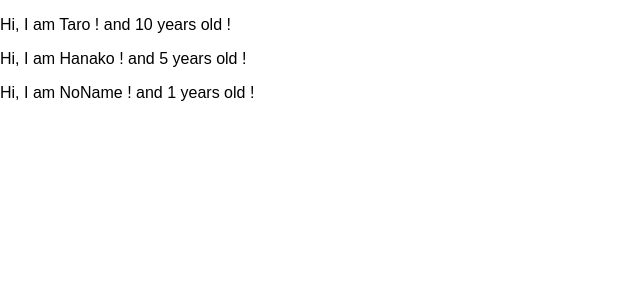
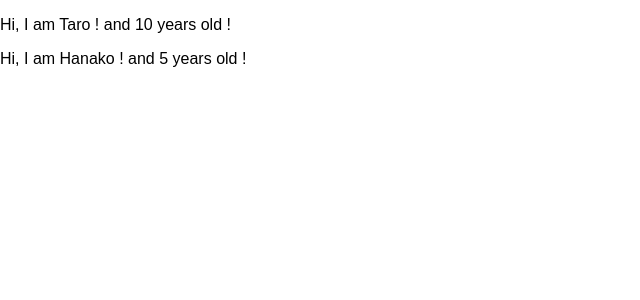
Before and after one commit to masa-berl01102019/udemy-react-redux-crud-app, a React (Create React App) app: page / in a window 1280 px wide. Shown: the top 300 px of the page, without its empty margins (0-640 px from the left). Built offline with nearby package versions, Linux system fonts and the light colour scheme.

Commit message:
Learn  props-type

```diff
--- a/src/App.js
+++ b/src/App.js
@@ -74,25 +74,67 @@
 
 /* props */
   // propsはcomponentの属性のことでpropsには文字,数字,配列,オブジェクト,関数など何でも使用できる
+  // import React from 'react';
+  //
+  // const App = () => {
+  //
+  //   // return (
+  //   //   <div>
+  //   //     <User name={"Taro"} age={10} />
+  //   //     <User name={"Hanako"} age={5} />
+  //   //     {/* 上記のようにcomponentは再利用可能でかつ属性(name,age)の値に個別の値を渡して表示することも出来る */}
+  //   //   </div>
+  //   // )
+  //   // 上記は下記のようにユーザーの情報を配列で一括で管理して書き換えられる
+  //
+  //   const profiles = [ // 配列で属性と値を管理
+  //     { name: 'Taro', age: 10 },
+  //     { name: 'Hanako', age: 5 },
+  //     { }, // 下記で定めたdefaultPropsが参照される
+  //   ]
+  //
+  //   return (
+  //     <div>
+  //       {
+  //         profiles.map((profile, index) => {
+  //           return <User name={profile.name} age={profile.age} key={index} />
+  //         })
+  //       }
+  //       {/* 上記のようにmapで展開して値を渡すようにすれば配列の数だけ自動作成してくれる */}
+  //       {/*
+  //         ReactではPropにkeyという値を指定することが出来て、Componentのリストを表示するような時にユニークなkeyをつけていないとdevelopment環境だとwarningがでてしまう
+  //         このkeyはVirtualDOMのdiffから実際のDOMに反映させるときに最小限の変更にするために使われる
+  //         mapで展開する際はindexをkeyに渡してあげるのがベストプラクティス
+  //       */}
+  //     </div>
+  //   )
+  // }
+  //
+  // // User component
+  // const User = (props) => { // 仮引数で受けて反映出来る
+  //   return <p>Hi, I am {props.name} ! and {props.age} years old !</p>
+  //   // 上記のように複数の属性(name, age) を仮引数で受けて => 仮引数名.属性 で値を参照して表示出来る
+  // }
+  //
+  // User.defaultProps = {
+  //   name: "NoName",
+  //   age: 1,
+  // }
+  // // 上記のようにデフォルトでpropsを設定することが出来る
+
+/* props type */
   import React from 'react';
+  import PropTypes from 'prop-types';
+  // propsで渡されるデータ型に制約を入れたい場合は上記のようにPropTypesをimportする
 
   const App = () => {
-
-  // return (
-  //   <div>
-  //     <User name={"Taro"} age={10} />
-  //     <User name={"Hanako"} age={5} />
-  //     {/* 上記のようにcomponentは再利用可能でかつ属性(name,age)の値に個別の値を渡して表示することも出来る */}
-  //   </div>
-  // )
-  // 上記は下記のようにユーザーの情報を配列で一括で管理して書き換えられる
-
-  const profiles = [ // 配列で属性と値を管理
+    const profiles = [
       { name: 'Taro', age: 10 },
       { name: 'Hanako', age: 5 },
-    { }, // 下記で定めたdefaultPropsが参照される
+      // { name: 5, age: 5 }, // nameに文字列以外の値が渡されているのでworningが出る
+      // { age: '5' }, // ageに数字以外の値が渡されているのでworningが出る
+      // { name: 'NoName' }, // isRequiredが設定されていて入力されていないのでworningが出る
     ]
-
     return (
       <div>
         {
@@ -100,26 +142,19 @@ const App = () => {
             return <User name={profile.name} age={profile.age} key={index} />
           })
         }
-      {/* 上記のようにmapで展開して値を渡すようにすれば配列の数だけ自動作成してくれる */}
-      {/*
-        ReactではPropにkeyという値を指定することが出来て、Componentのリストを表示するような時にユニークなkeyをつけていないとdevelopment環境だとwarningがでてしまう
-        このkeyはVirtualDOMのdiffから実際のDOMに反映させるときに最小限の変更にするために使われる
-        mapで展開する際はindexをkeyに渡してあげるのがベストプラクティス
-      */}
       </div>
     )
   }
 
-// User component
-const User = (props) => { // 仮引数で受けて反映出来る
+  const User = (props) => {
     return <p>Hi, I am {props.name} ! and {props.age} years old !</p>
-  // 上記のように複数の属性(name, age) を仮引数で受けて => 仮引数名.属性 で値を参照して表示出来る
   }
 
-User.defaultProps = {
-  name: "NoName",
-  age: 1,
+  User.propTypes = {
+    name: PropTypes.string,
+    age: PropTypes.number.isRequired,
   }
-// 上記のようにデフォルトでpropsを設定することが出来る
+  // 上記のようにデータ型や入力必須など制約をつけられる
+
 
 export default App;
```
Lines whose indentation alone changed are shown as unchanged.
